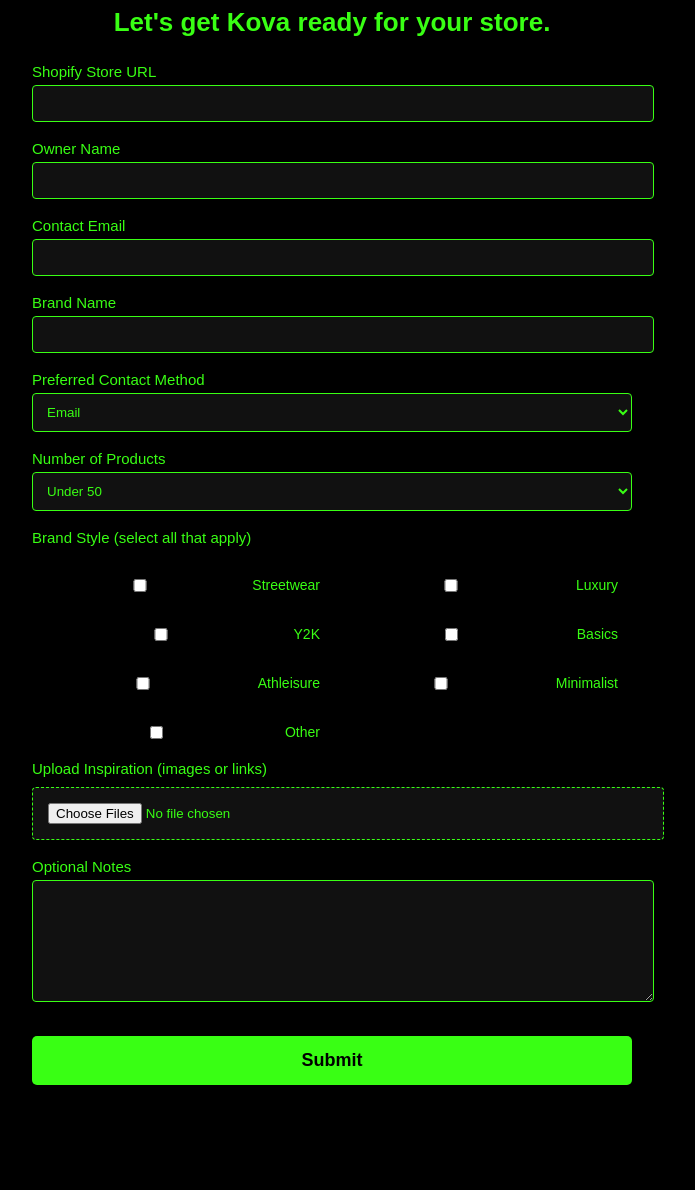
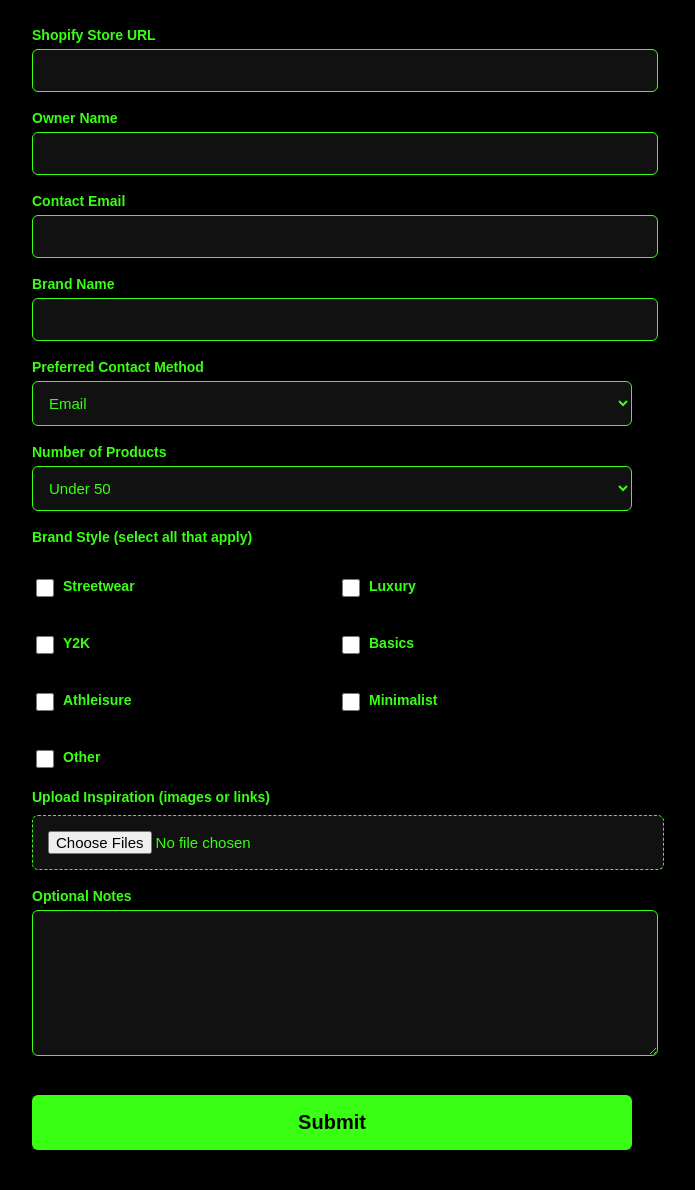
Before and after one commit to tys933204-prog/kova-onboarding, a plain HTML site: page index.html in a window 1280 px wide. Shown: the part 165-1355 px from the top of the page, without its empty margins (308-1003 px from the left). Before the commit the page ends 1310 px from the top, so only its background shows below. Drawn offline with nearby package versions, Linux system fonts and the light colour scheme.

Commit message:
Update index.html

```diff
--- a/index.html
+++ b/index.html
@@ -19,21 +19,21 @@
 
         .container {
             max-width: 600px;
-            margin: 40px auto;
+            margin: 20px auto;
             padding: 20px;
             text-align: center;
         }
 
         h1.logo-text {
-            font-size: 48px;
+            font-size: 42px;
             font-weight: bold;
-            color: #39ff14;
-            margin-bottom: 25px;
+            margin-bottom: 20px;
         }
 
         h2 {
-            font-size: 26px;
+            font-size: 22px;
             margin-bottom: 25px;
+            line-height: 1.4;
         }
 
         form {
@@ -43,36 +43,42 @@
         label {
             display: block;
             margin-top: 18px;
-            font-size: 15px;
+            font-size: 14px;
+            font-weight: bold;
         }
 
         input, select, textarea {
             width: 100%;
-            padding: 10px;
+            padding: 12px;
             border: 1px solid #39ff14;
-            border-radius: 4px;
+            border-radius: 6px;
             background: #111;
             color: #39ff14;
-            margin-top: 5px;
+            margin-top: 6px;
+            font-size: 15px;
         }
 
         textarea {
-            height: 100px;
+            height: 120px;
         }
 
         .multiselect {
-            display: flex;
-            flex-wrap: wrap;
-            gap: 10px;
+            display: grid;
+            grid-template-columns: repeat(2, 1fr);
+            gap: 12px;
             margin-top: 10px;
         }
 
         .multiselect label {
+            font-size: 14px;
             display: flex;
             align-items: center;
-            gap: 5px;
-            width: 48%;
-            font-size: 14px;
+            gap: 6px;
+        }
+
+        input[type="checkbox"] {
+            width: 18px;
+            height: 18px;
         }
 
         .file-upload {
@@ -86,11 +92,11 @@
             width: 100%;
             background: #39ff14;
             color: #000;
-            padding: 14px;
-            margin-top: 30px;
+            padding: 16px;
+            margin-top: 35px;
             border: none;
-            border-radius: 5px;
-            font-size: 18px;
+            border-radius: 6px;
+            font-size: 20px;
             cursor: pointer;
             font-weight: bold;
         }
@@ -103,6 +109,30 @@
             font-size: 20px;
             margin-top: 50px;
             line-height: 1.5;
+            text-align: center;
+        }
+
+        /* MOBILE FIXES */
+        @media(max-width: 480px) {
+            .container {
+                padding: 15px;
+            }
+
+            h1.logo-text {
+                font-size: 34px;
+            }
+
+            h2 {
+                font-size: 18px;
+            }
+
+            input, select, textarea {
+                font-size: 14px;
+            }
+
+            button {
+                font-size: 18px;
+            }
         }
     </style>
 </head>
```
